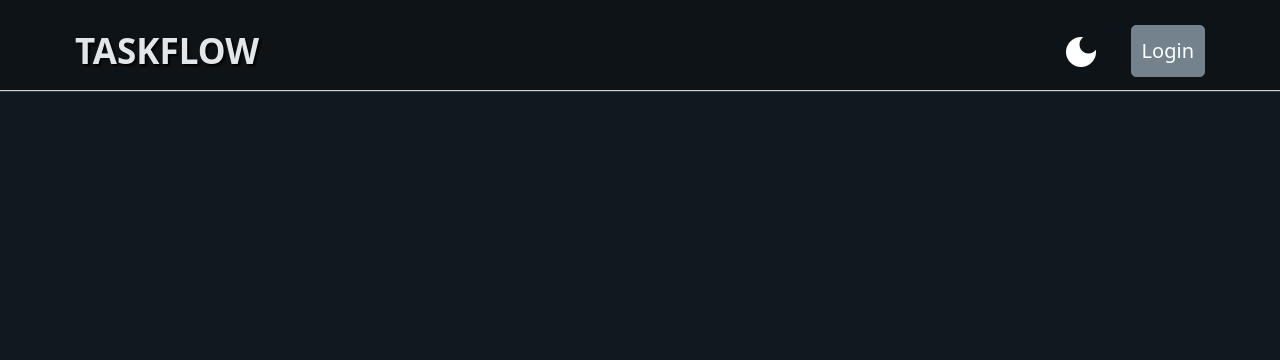
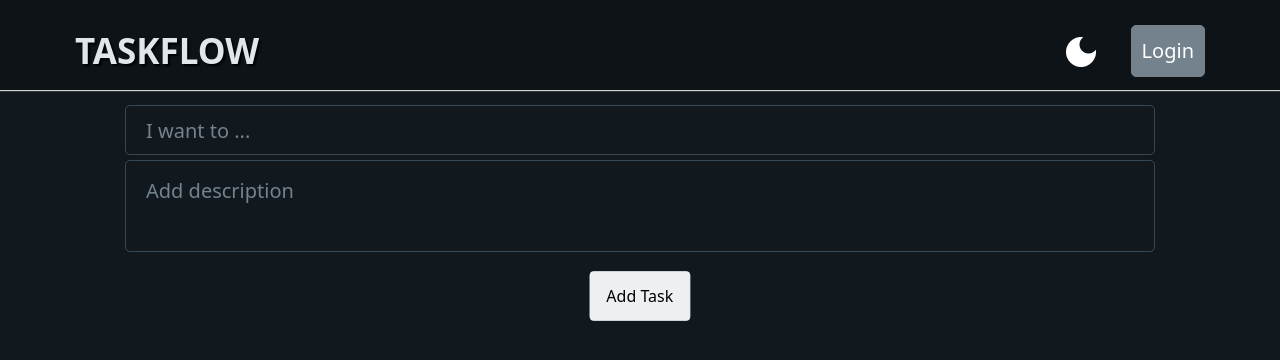
Before and after one commit to khaled5321/Taskflow, a Vue app: page / in a window 1280 px wide. Shown: the top 360 px of the page. Built offline with nearby package versions, Linux system fonts and the light colour scheme.

Commit message:
added task form

```diff
--- a/package.json
+++ b/package.json
@@ -9,6 +9,7 @@
   },
   "dependencies": {
     "pinia": "^2.0.28",
+    "uuid": "^9.0.0",
     "vue": "^3.2.45",
     "vue-router": "^4.1.6"
   },
--- /dev/null
+++ b/src/components/TaskForm.vue
@@ -0,0 +1,80 @@
+<script setup>
+import { ref } from 'vue';
+import { v4 as uuidv4 } from 'uuid';
+import { useTaskStore } from '../stores/taskStore';
+
+const taskStore = useTaskStore()
+const { addTask } = taskStore
+
+const task = ref("")
+const taskDescription = ref("")
+const handleSubmit = () =>{
+    if( task.value !== "" ){
+        let new_task = {
+            id:uuidv4(),
+            task:task.value,
+            description:taskDescription.value,
+            iscomplete:false,
+        }
+        addTask(new_task)
+        task.value=""
+        taskDescription.value=""
+    }
+
+}
+</script>
+
+<template>
+    <form class="" @submit.prevent="handleSubmit()">
+        <input
+        type="text"
+        id="task"
+        name="task"
+        required
+        placeholder="I want to ..."
+        v-model="task">
+
+        <textarea
+        type="text"
+        id="teask_description"
+        name="task_description"
+        placeholder="Add description"
+        v-model="taskDescription"></textarea>
+
+        <button type="submit" class="contrast">Add Task</button>
+    </form>
+</template>
+
+<style scoped>
+form{
+    margin-top: 15px;
+
+}
+@media only screen and (min-width: 900px) {
+    form{
+        padding-right: 100px;
+        padding-left: 100px;
+    }
+}
+@media only screen and (min-width: 750px) {
+    form{
+        padding-right: 50px;
+        padding-left: 50px;
+    }
+}
+input{
+    height: 50px;
+    margin-bottom: 5px;
+}
+textarea{
+    resize: none;
+    overflow: hidden;
+    margin-bottom: 5px;
+}
+button{
+    display: flex;
+    width: fit-content;
+    margin: auto;
+    scale:0.8;
+}
+</style>
--- /dev/null
+++ b/src/stores/taskStore.js
@@ -0,0 +1,11 @@
+import { ref } from "vue";
+import { defineStore } from "pinia";
+
+export const useTaskStore = defineStore("taskStore", () => {
+  const tasks = ref([]);
+  // const doubleCount = computed(() => count.value * 2);
+  function addTask(task) {
+    tasks.value.push(task)
+  }
+  return { tasks, addTask };
+});
--- a/src/views/HomeView.vue
+++ b/src/views/HomeView.vue
@@ -1,8 +1,12 @@
 <script setup>
-
+import TaskForm from '../components/TaskForm.vue';
 </script>
 
 <template>
   <main class="container">
+    <TaskForm/>
   </main>
 </template>
+
+<style scoped>
+</style>
```
Also changed, not shown: 1 other file (tests, documents, lock files or other folders).
